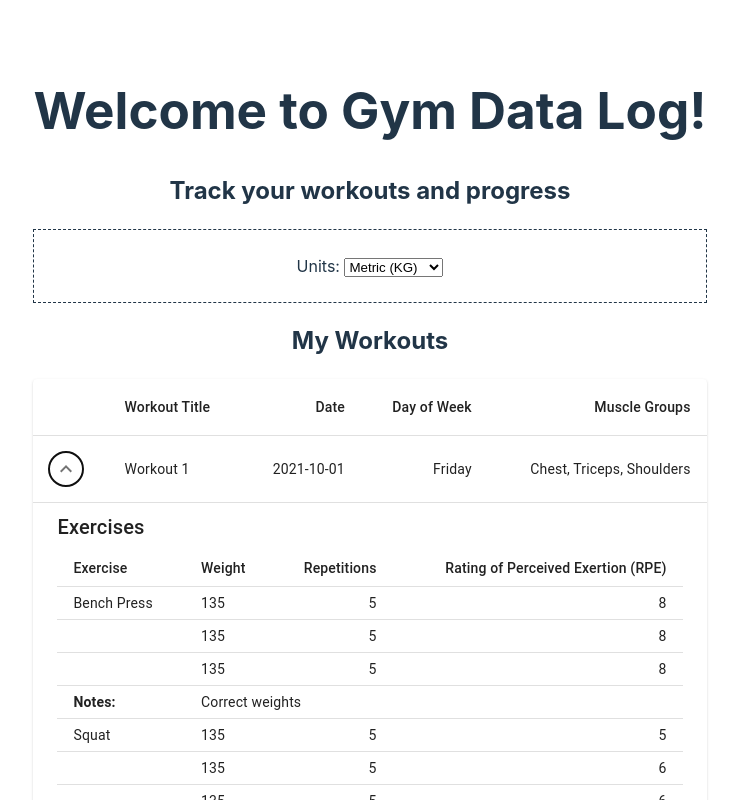
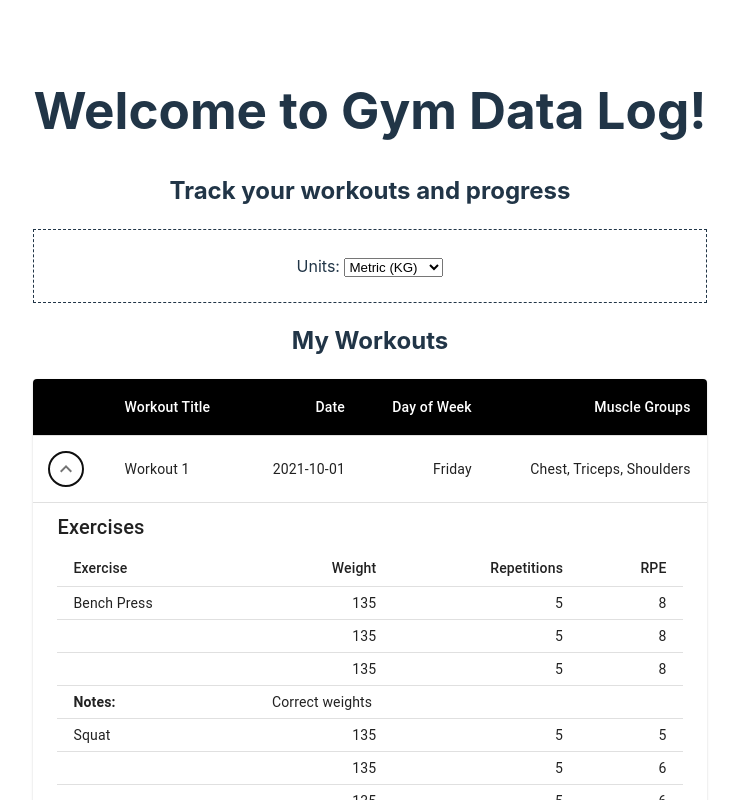
Before and after one commit to kyleanicholson/gym-data-log, a React (Vite) app: page / in a window 1280 px wide. Both pictures are taken after a click on the button 336 px from the left and 524 px from the top of the page. Shown: the top 800 px of the page, without its empty margins (270-1009 px from the left). Built offline with nearby package versions, Linux system fonts and the light colour scheme.

Commit message:
Update styling+row format

```diff
--- a/src/components/WorkoutTable.jsx
+++ b/src/components/WorkoutTable.jsx
@@ -13,6 +13,18 @@ import Typography from '@mui/material/Typography';
 import Paper from '@mui/material/Paper';
 import KeyboardArrowDownIcon from '@mui/icons-material/KeyboardArrowDown';
 import KeyboardArrowUpIcon from '@mui/icons-material/KeyboardArrowUp';
+import { styled } from '@mui/material/styles';
+import { tableCellClasses } from '@mui/material/TableCell';
+
+const StyledTableCell = styled(TableCell)(({ theme }) => ({
+  [`&.${tableCellClasses.head}`]: {
+    backgroundColor: theme.palette.common.black,
+    color: theme.palette.common.white,
+  },
+  [`&.${tableCellClasses.body}`]: {
+    fontSize: 14,
+  },
+}));
 
 function createData(title, date, day_of_week, muscle_groups) {
   return {
@@ -63,9 +75,9 @@ function Row(props) {
                 <TableHead>
                   <TableRow>
                     <TableCell>Exercise</TableCell>
-                    <TableCell>Weight</TableCell>
+                    <TableCell align="right">Weight</TableCell>
                     <TableCell align="right">Repetitions</TableCell>
-                    <TableCell align="right">Rating of Perceived Exertion (RPE) </TableCell>
+                    <TableCell align="right">RPE </TableCell>
                   </TableRow>
                 </TableHead>
                 <TableBody>
@@ -76,7 +88,7 @@ function Row(props) {
                           <TableCell component="th" scope="row">
                             {index === 0 ? exerciseRow.exercise : ''}
                           </TableCell>
-                          <TableCell>{set.weight}</TableCell>
+                          <TableCell align="right">{set.weight}</TableCell>
                           <TableCell align="right">{set.reps}</TableCell>
                           <TableCell align="right">{set.rpe}</TableCell>
                         </TableRow>
@@ -138,11 +150,11 @@ export default function WorkoutTable() {
       <Table aria-label="collapsible table">
         <TableHead>
           <TableRow>
-            <TableCell />
-            <TableCell>Workout Title</TableCell>
-            <TableCell align="right">Date</TableCell>
-            <TableCell align="right">Day of Week</TableCell>
-            <TableCell align="right">Muscle Groups</TableCell>
+            <StyledTableCell />
+            <StyledTableCell>Workout Title</StyledTableCell>
+            <StyledTableCell align="right">Date</StyledTableCell>
+            <StyledTableCell align="right">Day of Week</StyledTableCell>
+            <StyledTableCell align="right">Muscle Groups</StyledTableCell>
           </TableRow>
         </TableHead>
         <TableBody>
@@ -151,6 +163,6 @@ export default function WorkoutTable() {
           ))}
         </TableBody>
       </Table>
-    </TableContainer>
+    </TableContainer >
   );
 }
```
